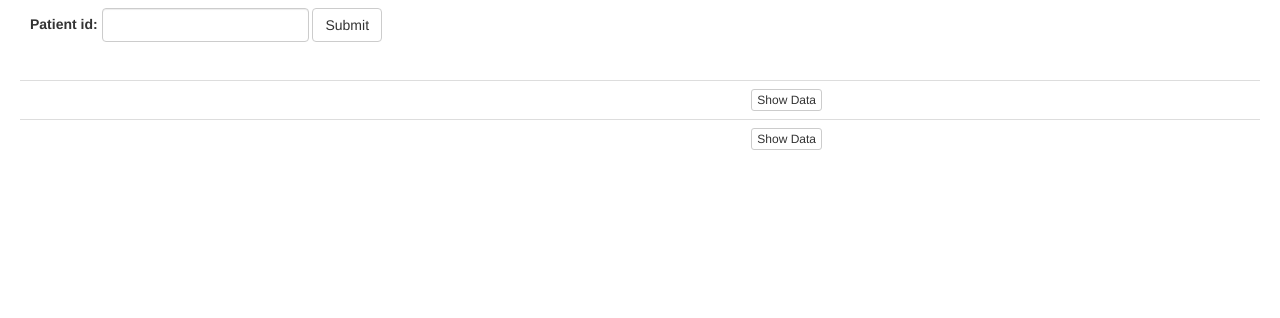
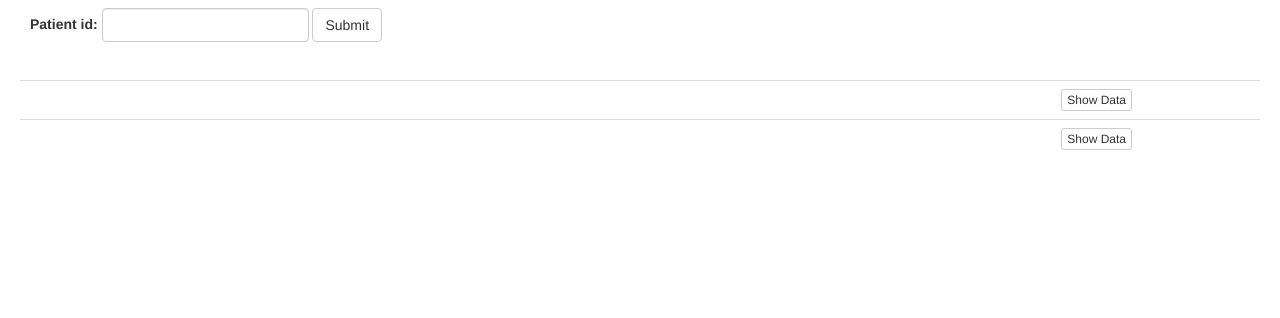
Before and after one commit to Yaoaoaoao/CISC475-675, a Django app: template django/response/templates/response/track.html in a window 1280 px wide. Shown: the top 318 px of the page. Run offline with Django 3.2, Linux system fonts and the light colour scheme; the template is opened without the code that fills it: values that come from a table or form of the project are taken from there, most other values are stand-ins (such as "Sample title", 1, 10 or a date in 2020); some libraries are stand-ins or nearby versions.

Commit message:
better style for track view

```diff
--- a/django/questionnaire/models.py
+++ b/django/questionnaire/models.py
@@ -74,8 +74,8 @@ class Answer(models.Model):
     question = models.ForeignKey(Question)
     patient_id = models.PositiveIntegerField()  # max: 2147483647
     submit_date = models.DateField()
-    response = models.TextField(null=True)
-    note = models.TextField()
+    response = models.TextField()
+    note = models.TextField(null=True)
 
     def __str__(self):
         return str(self.id)
--- a/django/questionnaire/views.py
+++ b/django/questionnaire/views.py
@@ -49,7 +49,9 @@
              "error_msg": msg}
     """
     template = 'questionnaire/submit.html'
-    submit_date = timezone.now()
+    # submit_date = timezone.now()
+    from datetime import timedelta
+    submit_date = timezone.now() - timedelta(9)
     context = {
         'patient_id': patient_id,
         'submit_date': submit_date,
--- a/django/response/templates/response/track.html
+++ b/django/response/templates/response/track.html
@@ -16,8 +16,9 @@ $(document).ready(function () {
             var linechart = new google.visualization.LineChart($('#linechart')[0]);
             linechart.draw(linedata, {
                 title: questionnaire.title,
-                width: 800,
+                width: 1000,
                 height: 400,
+                hAxis: { slantedText: true},
                 vAxis: {
                     title: 'Severity Score',
                     format: '0',
@@ -40,8 +41,9 @@ $(document).ready(function () {
             var linechart2 = new google.visualization.LineChart($('#linechart2')[0]);
             linechart2.draw(linedata2, {
                 title: questionnaire2.title,
-                width: 800,
+                width: 1000,
                 height: 400,
+                hAxis: { slantedText: true},
                 vAxis: {
                     title: 'Severity Score',
                     format: '0',
@@ -99,18 +101,22 @@ $(document).ready(function () {
 {% if data %}
 <table class="table table-border">
     <tr>
-        <td class="col-md-7"><div id="linechart"></div></td>
-        <td class="col-md-1"><button class="btn btn-default btn-xs"
-                                     data-toggle="collapse" data-target="#linetable">
-            Show Data</button></td>
-        <td class="col-md-4"><div id="linetable" class="collapse"></div></td>
+        <td class="col-md-10"><div id="linechart"></div></td>
+        <td class="col-md-2">
+            <button class="btn btn-default btn-xs"
+                     data-toggle="collapse" data-target="#linetable">
+                    Show Data</button>
+            <div id="linetable" class="collapse"></div>
+        </td>
     </tr>
     <tr>
-        <td class="col-md-7"><div id="linechart2"></div></td>
-        <td class="col-md-1"><button class="btn btn-default btn-xs"
-                                     data-toggle="collapse" data-target="#linetable2">
-            Show Data</button></td>
-        <td class="col-md-4"><div id="linetable2" class="collapse"></div></td>
+        <td class="col-md-10"><div id="linechart2"></div></td>
+        <td class="col-md-2">
+            <button class="btn btn-default btn-xs"
+                     data-toggle="collapse" data-target="#linetable2">
+                    Show Data</button>
+            <div id="linetable2" class="collapse"></div>
+        </td>
     </tr>
 </table>
 {% endif %}
```
